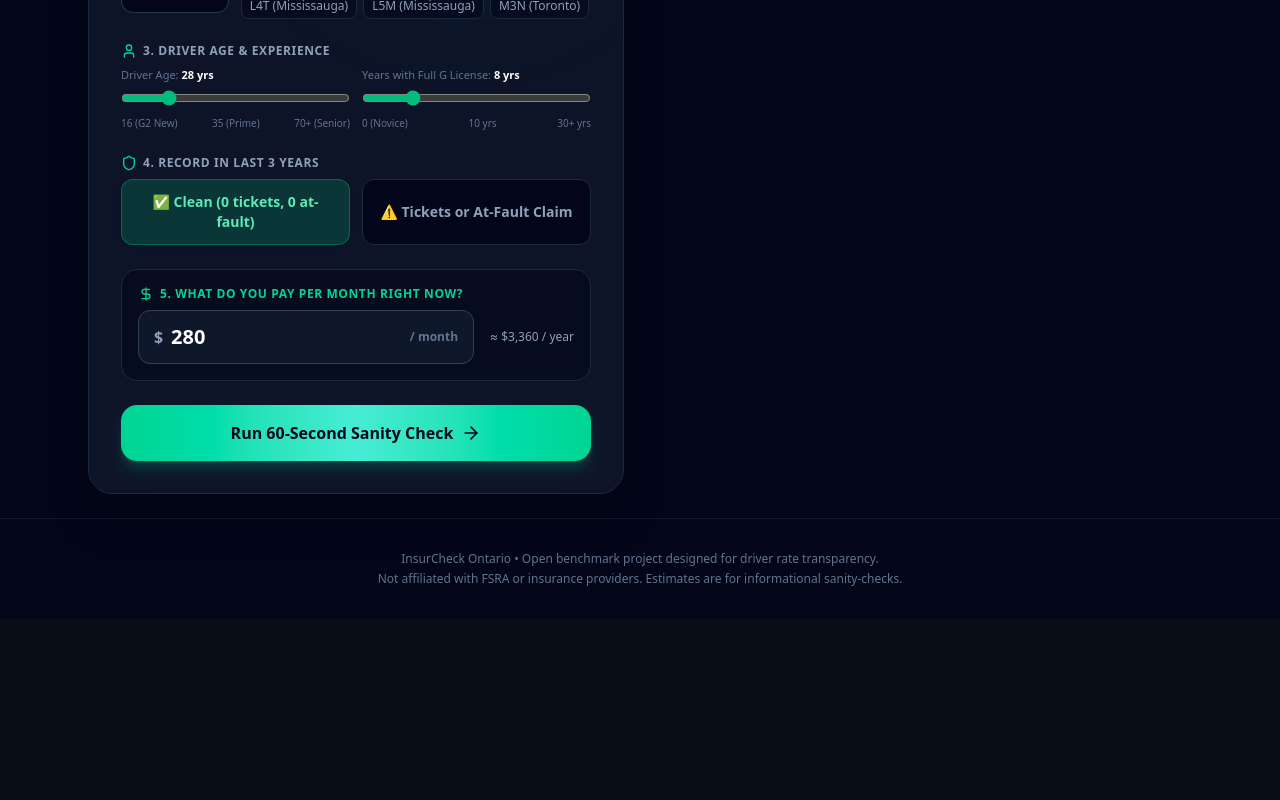
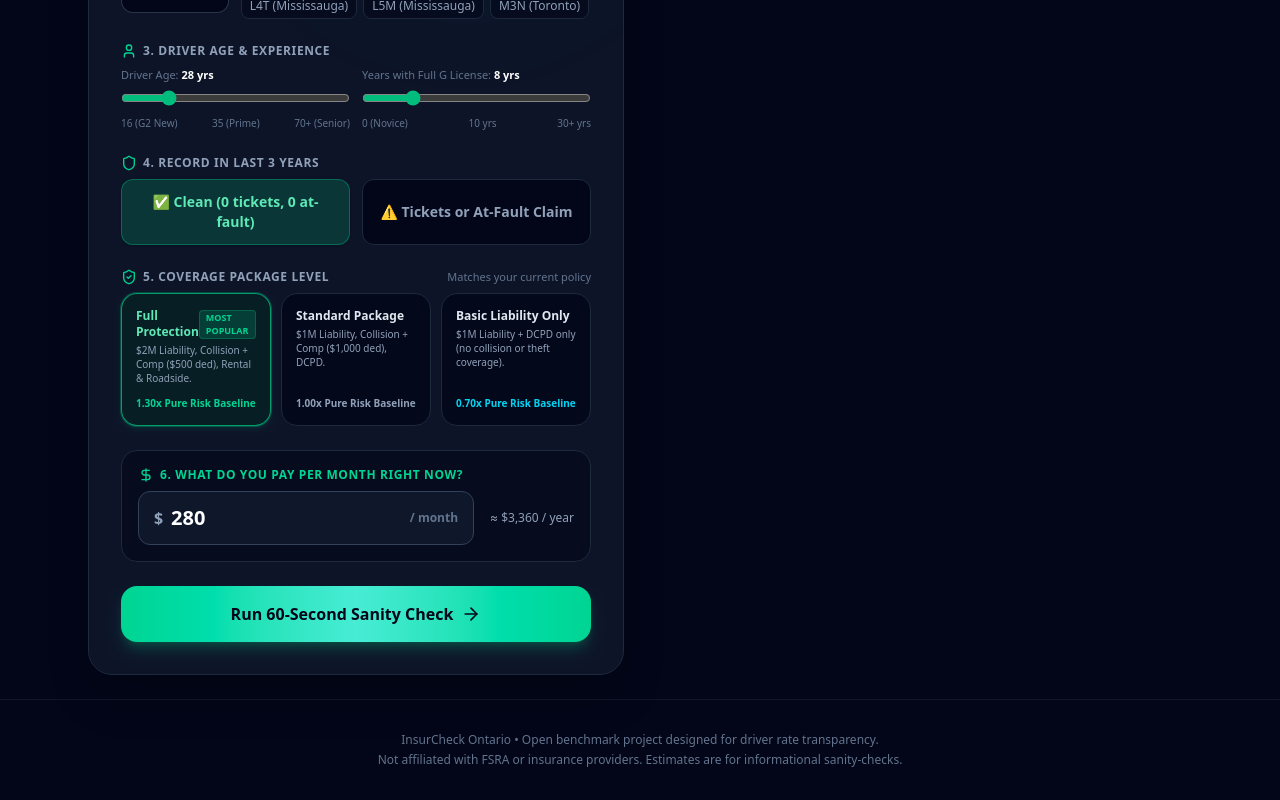
Before and after one commit to klimenkov/insurcheck, a React (Vite) app in the folder client/: page / in a window 1280 px wide. Shown: the part 923-1723 px from the top of the page. Before the commit the page ends 1542 px from the top, so only its background shows below. Built offline with nearby package versions, Linux system fonts and the light colour scheme; no server answers.

Commit message:
feat(checker): add coverage package selector in questionnaire and dynamic tier comparison

```diff
--- a/client/src/components/ResultCard.jsx
+++ b/client/src/components/ResultCard.jsx
@@ -67,7 +67,12 @@ export function ResultCard({ result, onConnectBroker, onOpenFsraExplainer }) {
         </div>
 
         <div className="bg-slate-900/80 border border-slate-800 rounded-2xl p-4">
-          <div className="text-xs text-slate-400 font-semibold">Fair Ontario Standard</div>
+          <div className="flex items-center justify-between">
+            <span className="text-xs text-slate-400 font-semibold">Fair Ontario Benchmark</span>
+            <span className="text-[10px] font-bold px-2 py-0.5 rounded-full bg-emerald-500/10 text-emerald-300 border border-emerald-500/20">
+              {result.selectedCoverageName || 'Standard'}
+            </span>
+          </div>
           <div className="text-2xl sm:text-3xl font-black text-emerald-400 mt-1">
             ${fairMonthlyStandard} <span className="text-xs font-normal text-slate-400">/ mo</span>
           </div>
@@ -97,7 +102,7 @@ export function ResultCard({ result, onConnectBroker, onOpenFsraExplainer }) {
             {isOverpaying ? `-$${annualSavings.toLocaleString()}` : 'Protected Rate'}
           </div>
           <div className="text-[11px] text-slate-300 mt-1">
-            {isOverpaying ? `Save ~$${monthlySavings}/month` : 'No action required'}
+            {isOverpaying ? `Save ~$${monthlySavings}/month` : 'Fair market pricing'}
           </div>
         </div>
       </div>
@@ -109,12 +114,33 @@ export function ResultCard({ result, onConnectBroker, onOpenFsraExplainer }) {
           Ontario Price Ranges for Your Profile ({location.city} • {vehicle.year} {vehicle.make} {vehicle.model})
         </h4>
         <div className="grid grid-cols-1 sm:grid-cols-3 gap-3">
-          {Object.entries(coverageTiers).map(([key, tier]) => (
-            <div key={key} className="bg-slate-950/70 border border-slate-800/80 rounded-2xl p-4 flex flex-col justify-between">
+          {Object.entries(coverageTiers).map(([key, tier]) => {
+            const isSelected = key === result.selectedCoverage;
+            return (
+              <div
+                key={key}
+                className={`rounded-2xl p-4 flex flex-col justify-between transition-all ${
+                  isSelected
+                    ? 'bg-emerald-950/40 border-2 border-emerald-500 shadow-lg shadow-emerald-500/10'
+                    : 'bg-slate-950/70 border border-slate-800/80 hover:border-slate-700'
+                }`}
+              >
                 <div>
                   <div className="flex justify-between items-start">
-                  <span className="text-xs font-bold text-slate-200">{tier.name}</span>
-                  <span className="text-lg font-black text-white">${tier.rate}<span className="text-xs font-normal text-slate-400">/mo</span></span>
+                    <div>
+                      <span className={`text-xs font-bold ${isSelected ? 'text-emerald-300' : 'text-slate-200'}`}>
+                        {tier.name}
+                      </span>
+                      {isSelected && (
+                        <span className="block text-[9px] font-extrabold uppercase text-emerald-400 tracking-wider">
+                          ✓ Your Selected Package
+                        </span>
+                      )}
+                    </div>
+                    <span className="text-lg font-black text-white">
+                      ${tier.rate}
+                      <span className="text-xs font-normal text-slate-400">/mo</span>
+                    </span>
                   </div>
                   <p className="text-[11px] text-slate-400 mt-2 leading-relaxed">{tier.description}</p>
                 </div>
@@ -123,7 +149,8 @@ export function ResultCard({ result, onConnectBroker, onOpenFsraExplainer }) {
                   <span className="font-semibold text-slate-300">${(tier.rate * 12).toLocaleString()}/yr</span>
                 </div>
               </div>
-          ))}
+            );
+          })}
         </div>
       </div>
 
--- a/client/src/components/SanityChecker.jsx
+++ b/client/src/components/SanityChecker.jsx
@@ -1,5 +1,5 @@
 import React, { useState } from 'react';
-import { Car, MapPin, User, Shield, DollarSign, ArrowRight, Loader2, Sparkles } from 'lucide-react';
+import { Car, MapPin, User, Shield, DollarSign, ArrowRight, Loader2, Sparkles, ShieldCheck } from 'lucide-react';
 import { VEHICLE_OPTIONS, POPULAR_FSAS } from '../data/vehicles.js';
 
 export function SanityChecker({ onCalculate, loading }) {
@@ -11,6 +11,7 @@ export function SanityChecker({ onCalculate, loading }) {
     driverAge: 28,
     yearsLicensed: 8,
     cleanRecord: true,
+    coverageLevel: 'comprehensive',
     currentPremium: 280
   });
 
@@ -208,11 +209,99 @@ export function SanityChecker({ onCalculate, loading }) {
           </div>
         </div>
 
-        {/* Step 5: Current Monthly Premium */}
+        {/* Step 5: Coverage Package (Клацалка по пакету защиты) */}
+        <div>
+          <div className="flex items-center justify-between mb-2">
+            <label className="text-xs font-bold uppercase tracking-wider text-slate-400 flex items-center gap-1.5">
+              <ShieldCheck className="w-4 h-4 text-emerald-400" />
+              5. Coverage Package Level
+            </label>
+            <span className="text-[11px] text-slate-500 font-medium">Matches your current policy</span>
+          </div>
+
+          <div className="grid grid-cols-1 sm:grid-cols-3 gap-2.5">
+            <button
+              type="button"
+              onClick={() => setFormData({ ...formData, coverageLevel: 'comprehensive' })}
+              className={`p-3.5 rounded-2xl border text-left transition flex flex-col justify-between ${
+                formData.coverageLevel === 'comprehensive'
+                  ? 'bg-emerald-950/40 border-emerald-500/80 shadow-md shadow-emerald-500/10 ring-1 ring-emerald-500/30'
+                  : 'bg-slate-950/80 border-slate-800 hover:border-slate-700 text-slate-400'
+              }`}
+            >
+              <div>
+                <div className="flex items-center justify-between">
+                  <span className={`text-xs font-bold ${formData.coverageLevel === 'comprehensive' ? 'text-emerald-300' : 'text-slate-200'}`}>
+                    Full Protection
+                  </span>
+                  <span className="px-1.5 py-0.2 text-[9px] font-extrabold uppercase rounded bg-emerald-500/20 text-emerald-400 border border-emerald-500/30">
+                    Most Popular
+                  </span>
+                </div>
+                <p className="text-[10px] text-slate-400 mt-1 leading-snug">
+                  $2M Liability, Collision + Comp ($500 ded), Rental & Roadside.
+                </p>
+              </div>
+              <div className="mt-2.5 text-[10px] font-semibold text-emerald-400">
+                1.30x Pure Risk Baseline
+              </div>
+            </button>
+
+            <button
+              type="button"
+              onClick={() => setFormData({ ...formData, coverageLevel: 'standard' })}
+              className={`p-3.5 rounded-2xl border text-left transition flex flex-col justify-between ${
+                formData.coverageLevel === 'standard'
+                  ? 'bg-emerald-950/40 border-emerald-500/80 shadow-md shadow-emerald-500/10 ring-1 ring-emerald-500/30'
+                  : 'bg-slate-950/80 border-slate-800 hover:border-slate-700 text-slate-400'
+              }`}
+            >
+              <div>
+                <div className="flex items-center justify-between">
+                  <span className={`text-xs font-bold ${formData.coverageLevel === 'standard' ? 'text-emerald-300' : 'text-slate-200'}`}>
+                    Standard Package
+                  </span>
+                </div>
+                <p className="text-[10px] text-slate-400 mt-1 leading-snug">
+                  $1M Liability, Collision + Comp ($1,000 ded), DCPD.
+                </p>
+              </div>
+              <div className="mt-2.5 text-[10px] font-semibold text-slate-400">
+                1.00x Pure Risk Baseline
+              </div>
+            </button>
+
+            <button
+              type="button"
+              onClick={() => setFormData({ ...formData, coverageLevel: 'minimum' })}
+              className={`p-3.5 rounded-2xl border text-left transition flex flex-col justify-between ${
+                formData.coverageLevel === 'minimum'
+                  ? 'bg-emerald-950/40 border-emerald-500/80 shadow-md shadow-emerald-500/10 ring-1 ring-emerald-500/30'
+                  : 'bg-slate-950/80 border-slate-800 hover:border-slate-700 text-slate-400'
+              }`}
+            >
+              <div>
+                <div className="flex items-center justify-between">
+                  <span className={`text-xs font-bold ${formData.coverageLevel === 'minimum' ? 'text-emerald-300' : 'text-slate-200'}`}>
+                    Basic Liability Only
+                  </span>
+                </div>
+                <p className="text-[10px] text-slate-400 mt-1 leading-snug">
+                  $1M Liability + DCPD only (no collision or theft coverage).
+                </p>
+              </div>
+              <div className="mt-2.5 text-[10px] font-semibold text-cyan-400">
+                0.70x Pure Risk Baseline
+              </div>
+            </button>
+          </div>
+        </div>
+
+        {/* Step 6: Current Monthly Premium */}
         <div className="p-4 bg-slate-950/60 rounded-2xl border border-slate-800">
           <label className="block text-xs font-bold uppercase tracking-wider text-emerald-400 mb-1 flex items-center gap-1.5">
             <DollarSign className="w-4 h-4" />
-            5. What do you pay per month right now?
+            6. What do you pay per month right now?
           </label>
           <div className="flex items-center gap-4 mt-2">
             <div className="relative flex-1">
```
Also changed, not shown: 1 other file (tests, documents, lock files or other folders). Lines whose indentation alone changed are shown as unchanged.
